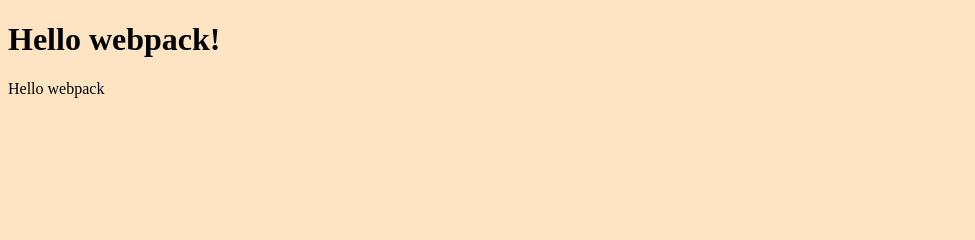
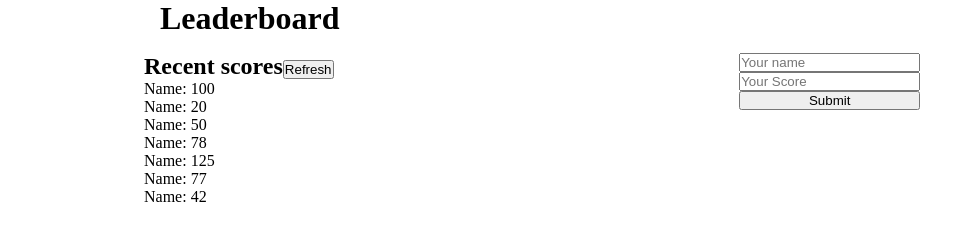
Before and after one commit to CesarHerr/Leaderboard, a website built with webpack: page src/index.html in a window 1280 px wide. Shown: the whole page, without its empty margins (0-975 px from the left). Built offline with nearby package versions, Linux system fonts and the light colour scheme.

Commit message:
Add structure to the leaderboard

```diff
--- /dev/null
+++ b/modules/scores.js
@@ -0,0 +1,46 @@
+const scores = [{
+  name: 'Name',
+  score: 100
+},
+{
+  name: 'Name',
+  score: 20
+},
+{
+  name: 'Name',
+  score: 50
+},
+{
+  name: 'Name',
+  score: 78
+},
+{
+  name: 'Name',
+  score: 125
+},
+{
+  name: 'Name',
+  score: 77
+},
+{
+  name: 'Name',
+  score: 42
+}
+];
+
+const scoreList = () => {
+const list = document.querySelector('ul');
+list.innerHTML = scores
+.map(
+  (score, index) => `
+      <ul>
+        <li>${scores[index].name}: ${scores[index].score}</li>
+      </ul>
+  `
+).join('');
+}
+
+
+
+
+export default scoreList;
--- a/src/index.html
+++ b/src/index.html
@@ -3,9 +3,14 @@
 <head>
     <meta charset="UTF-8">
     <meta name="viewport" content="width=device-width, initial-scale=1.0">
-    <title>Wbpack Exercise</title>
+    <title>Leader board</title>
 </head>
 <body>
-    <h1>Hello webpack!</h1>
+    <main>
+        <h1>Leaderboard</h1>
+            <div class="container">
+
+            </div>
+    </main>
 </body>
 </html>
--- a/src/index.js
+++ b/src/index.js
@@ -1,13 +1,38 @@
-import _ from 'lodash';
 import './style.css';
+import scoreList from '../modules/scores.js';
 
-function component() {
-  const element = document.createElement('div');
+const main = document.querySelector('.container');
+const recentScore = document.createElement('section');
+recentScore.classList.add('scores');
+const subTitle = document.createElement('h2');
+subTitle.innerText = "Recent scores";
+const refreshBtn = document.createElement('button');
+refreshBtn.innerText = "Refresh";
+const list = document.createElement('ul');
 
-  // Lodash, now imported by this script
-  element.innerHTML = _.join(['Hello', 'webpack'], ' ');
+main.appendChild(recentScore);
+recentScore.appendChild(subTitle);
+recentScore.appendChild(refreshBtn);
+recentScore.appendChild(list);
 
-  return element;
-}
+scoreList();
 
-document.body.appendChild(component());
+const form = document.createElement('form');
+const nameInput = document.createElement('input');
+nameInput.classList.add('name');
+nameInput.type = "text";
+nameInput.placeholder = "Your name";
+
+const scoreInput = document.createElement('input');
+scoreInput.classList.add('score');
+scoreInput.type = "text";
+scoreInput.placeholder = "Your Score";
+
+const scoreBtn = document.createElement('button');
+scoreBtn.innerText = "Submit"
+scoreBtn.classList.add('submit-btn');
+
+main.appendChild(form);
+form.appendChild(nameInput);
+form.appendChild(scoreInput);
+form.appendChild(scoreBtn);
--- a/src/style.css
+++ b/src/style.css
@@ -1,3 +1,33 @@
-body {
-  background-color: bisque;
+* {
+  margin: 0;
+  padding: 0;
+  box-sizing: border-box;
 }
+
+h1 {
+  padding-left: 5em;
+}
+
+h2 {
+  display: inline;
+}
+
+.container {
+  display: flex;
+  margin: auto;
+  width: 80%;
+  padding: 1em;
+}
+
+.scores {
+  width: 60%;
+}
+
+form {
+  display: flex;
+  flex-direction: column;
+}
+
+ul {
+  list-style: none;
+}
```
Also changed, not shown: dist/index.html, dist/main.js.
